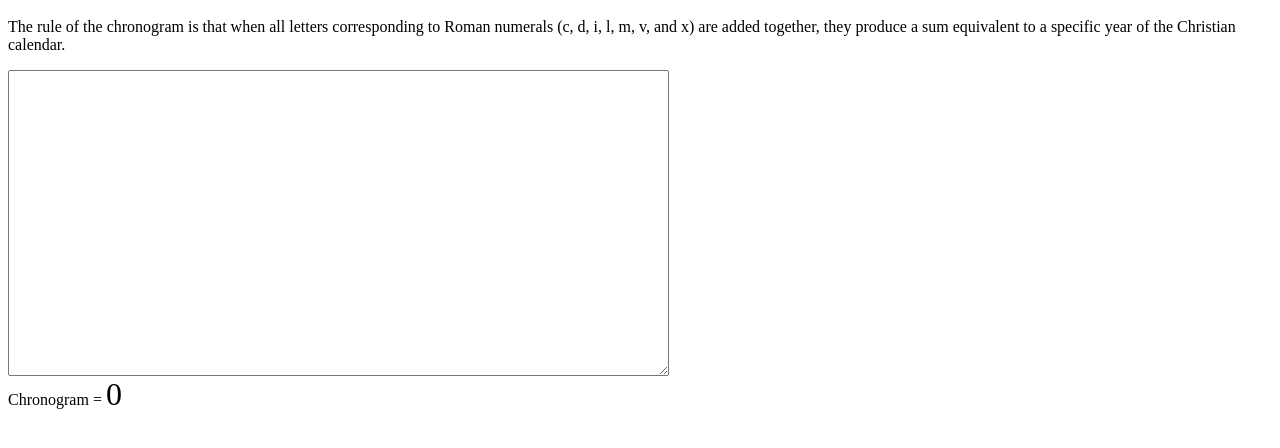
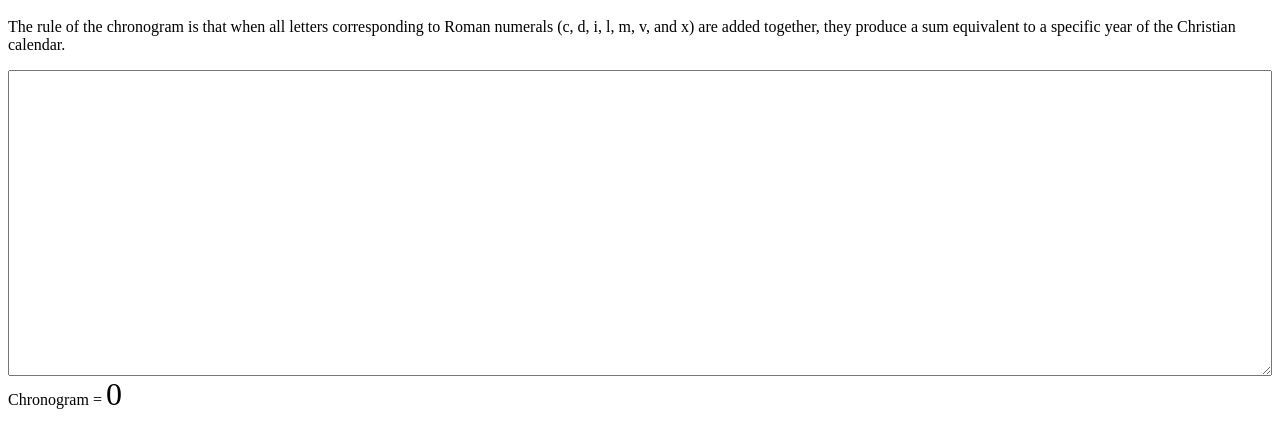
Before and after one commit to kgjenkins/chronogram, a plain HTML site: page index.html in a window 1280 px wide. Shown: the part 48-496 px from the top of the page. Drawn offline with Linux system fonts and the light colour scheme.

Commit message:
full width

```diff
--- a/index.html
+++ b/index.html
@@ -2,6 +2,7 @@
 <head>
 <title>Chronogram calculator</title>
 <style>
+#text { width:100% }
 #total { font-size:200% }
 </style>
 </head>
@@ -10,7 +11,7 @@
 <p>The rule of the chronogram is that when all letters corresponding to
 Roman numerals (c, d, i, l, m, v, and x) are added together, they produce
 a sum equivalent to a specific year of the Christian calendar.</p>
-<textarea id='text' rows='20' cols='80'></textarea>
+<textarea id='text' rows='20'></textarea>
 <div>Chronogram = <span id='total'>0</span></div>
 <script>
 function calc(e) {
```
